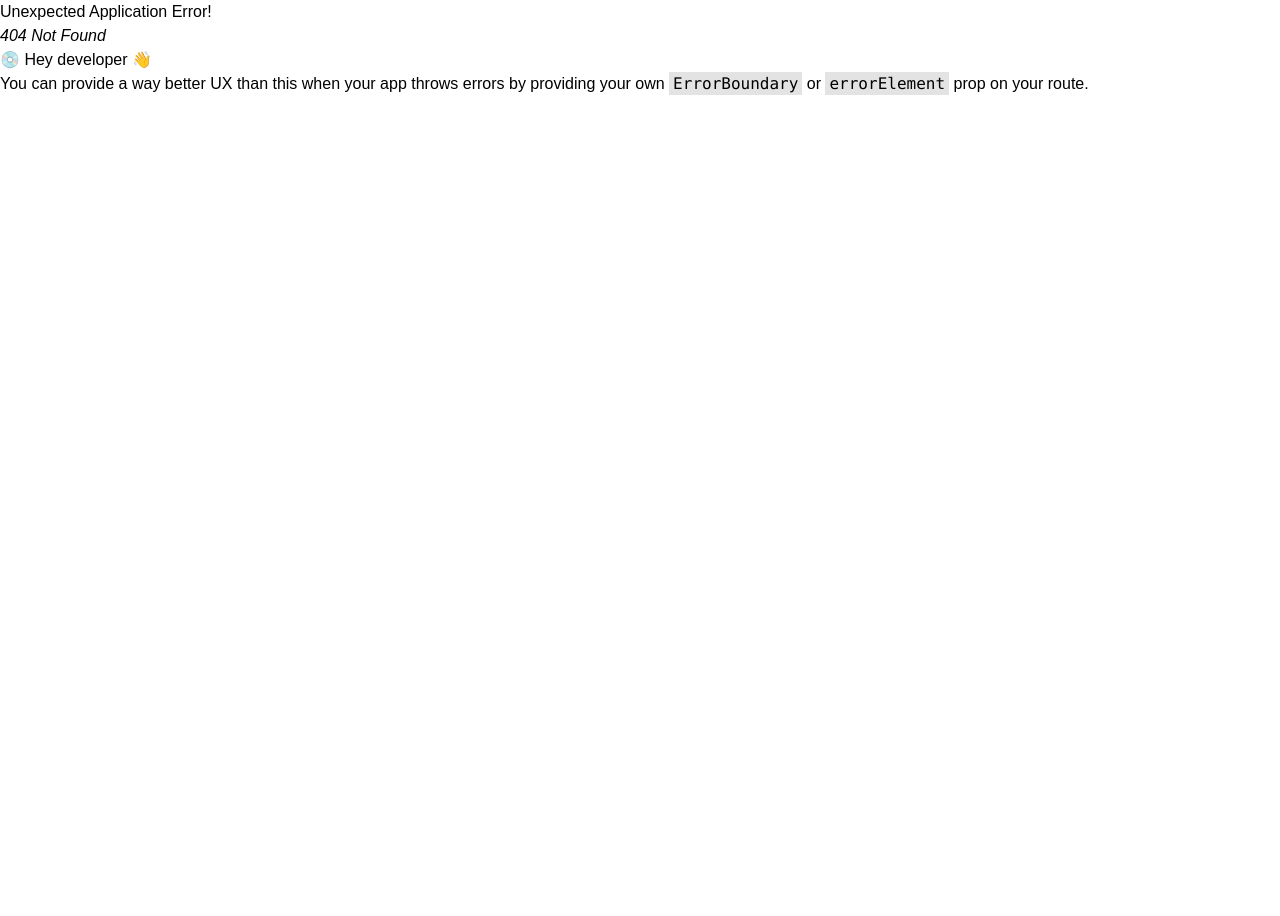
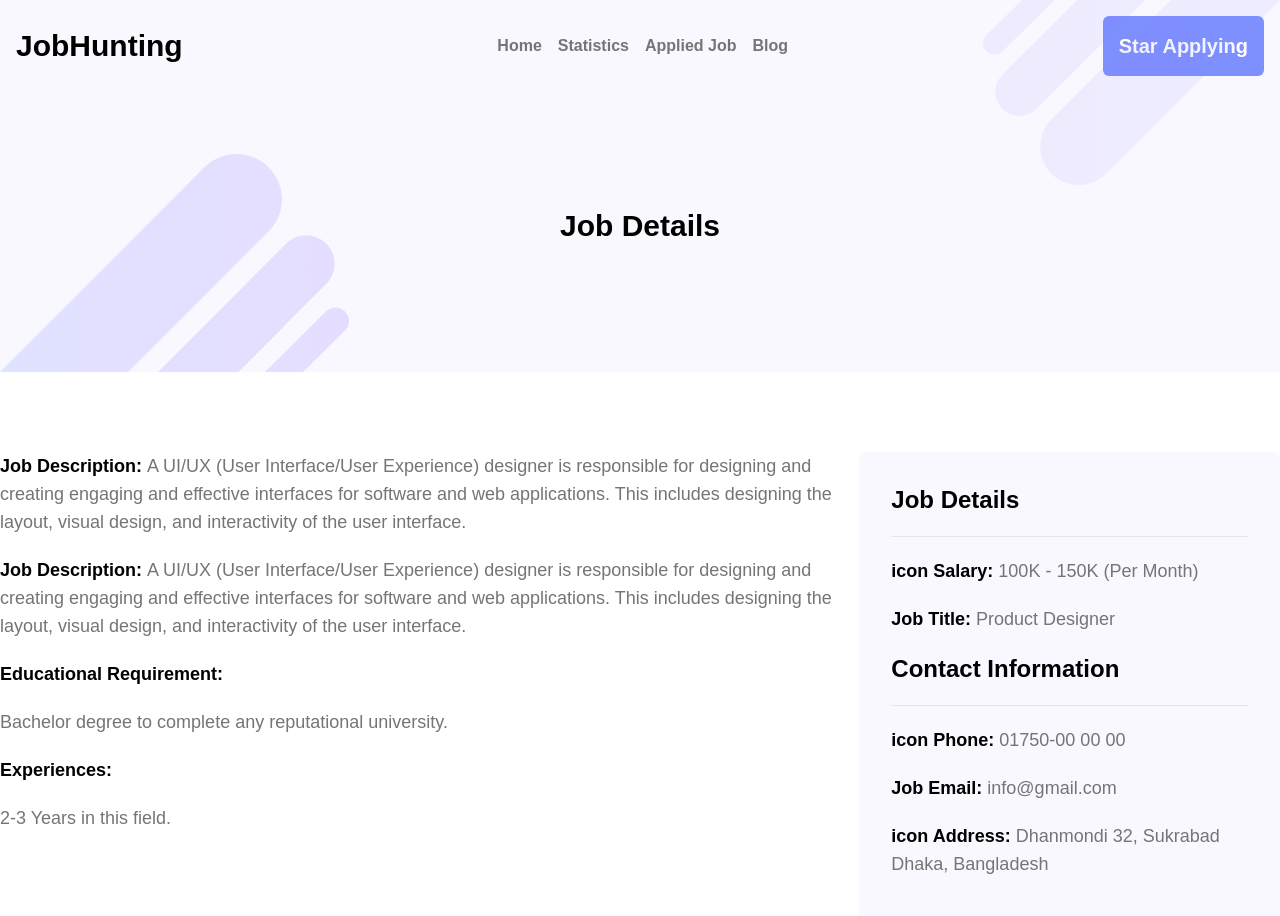
Before and after one commit to hafijurDia/job-hunting, a React (Vite) app: page /jobdetails in a window 1280 px wide. Before the commit this address had no page. Shown: the top 916 px of the page. Before the commit the page ends 800 px from the top, so only its background shows below. Built offline with nearby package versions, Linux system fonts and the light colour scheme.

Commit message:
job details and applied job two page done

```diff
--- a/src/components/AppliedJob/Applied-Job.jsx
+++ b/src/components/AppliedJob/Applied-Job.jsx
@@ -1,9 +1,87 @@
 import React from 'react'
+import Banner from '../Banner/Banner'
+import companyPic from "../../../public/images/company-icon/google-1-1 1.png"
+import Footer from '../Footer/Footer'
 
 export default function AppliedJob() {
   return (
-    <div>
-      <h2>Applied job</h2>
-    </div>
+    <>
+      <Banner></Banner>
+      <section className='pt-20'>
+        <div className="container mx-auto">
+            <div className="md:flex justify-center items-center gap-5 border rounded-lg p-10 mb-10">
+                <div className="basis-2/12">
+                  <div className='h-full'>
+                  <img src={companyPic} alt="" />
+                  </div>
+
+                </div>
+                <div className="basis-10/12 ">
+                    <div className="md:flex justify-between items-center">
+                    <div>
+                    <h5 className="text-2xl font-bold mb-2 text-[#474747]">
+              Technical Database Engineer
+            </h5>
+            <p className="text-xl font-semibold text-[#757575]">Google LLC</p>
+            <ul className="list-none my-6">
+              <li className="text-base border border-blue-300 p-2 text-center rounded w-2/12 font-bold active inline mr-5">
+                Remote
+              </li>
+              <li className="text-base border border-blue-300 p-2 text-center rounded w-2/12 font-bold active inline mr-5">
+                Full Time
+              </li>
+            </ul>
+            <p className="text-xl font-semibold text-[#757575]">
+              <span>Icon: Dhaka, Bangladesh</span>{" "}
+              <span>Icon: Salary: 100K - 150K</span>
+            </p>
+                    </div>
+                    <div>
+                    <button className="bg-gradient-to-r bg-[#7E90FE] bg-[#7450d5] text-white px-4 p-4 rounded-md hover:bg-blue-600 text-xl font-bold">
+              Star Applying
+            </button>
+                    </div>
+                    </div>
+                </div>
+            </div>
+            <div className="md:flex justify-center items-center gap-5 border rounded-lg p-10 mb-10">
+                <div className="basis-2/12">
+                  <div className='h-full'>
+                  <img src={companyPic} alt="" />
+                  </div>
+
+                </div>
+                <div className="basis-10/12 ">
+                    <div className="md:flex justify-between items-center">
+                    <div>
+                    <h5 className="text-2xl font-bold mb-2 text-[#474747]">
+              Technical Database Engineer
+            </h5>
+            <p className="text-xl font-semibold text-[#757575]">Google LLC</p>
+            <ul className="list-none my-6">
+              <li className="text-base border border-blue-300 p-2 text-center rounded w-2/12 font-bold active inline mr-5">
+                Remote
+              </li>
+              <li className="text-base border border-blue-300 p-2 text-center rounded w-2/12 font-bold active inline mr-5">
+                Full Time
+              </li>
+            </ul>
+            <p className="text-xl font-semibold text-[#757575]">
+              <span>Icon: Dhaka, Bangladesh</span>{" "}
+              <span>Icon: Salary: 100K - 150K</span>
+            </p>
+                    </div>
+                    <div>
+                    <button className="bg-gradient-to-r bg-[#7E90FE] bg-[#7450d5] text-white px-4 p-4 rounded-md hover:bg-blue-600 text-xl font-bold">
+              Star Applying
+            </button>
+                    </div>
+                    </div>
+                </div>
+            </div>
+        </div>
+    </section>
+    <Footer></Footer>
+    </>
   )
 }
--- /dev/null
+++ b/src/components/Banner/Banner.jsx
@@ -0,0 +1,22 @@
+import React from "react";
+import topAbsolute from "../../../public/images/subheader/3linetop.png";
+import bottomAbsolute from "../../../public/images/subheader/3linebottom.png";
+const Banner = () => {
+  return (
+
+    <section className="w-100 bg-[#f9f8ff] relative">
+      <h3 className="text-3xl pt-52 pb-32 text-center font-bold">
+        Job Details
+      </h3>
+      <img className="absolute top-0 right-0 z-10" src={topAbsolute} alt="" />
+      <img
+        className="absolute bottom-0 left-0 z-10"
+        src={bottomAbsolute}
+        alt=""
+      />
+    </section>
+
+  );
+};
+
+export default Banner;
--- a/src/components/Header/Header.jsx
+++ b/src/components/Header/Header.jsx
@@ -10,7 +10,7 @@ export default function Header() {
     setIsMobileMenuOpen(!isMobileMenuOpen);
   };
   return (
-    <section className="header-section fixed top-0 left-0 right-0 w-100 h-100 bg-[#f9f8ff]">
+    <section className="header-section fixed z-10 top-0 left-0 right-0 w-100 h-100 bg-[#f9f8ff]">
       <nav className="py-4 px-4">
         <div className="container mx-auto flex justify-between items-center">
           {/* Logo */}
--- /dev/null
+++ b/src/components/JobDetails/JobDetails.jsx
@@ -0,0 +1,90 @@
+import React from "react";
+import Footer from "../Footer/Footer";
+
+import Banner from "../Banner/Banner";
+
+const JobDetails = () => {
+  return (
+    <>
+     <Banner></Banner>
+      <section className="py-20">
+        <div className="container mx-auto md:flex flex-row gap-5">
+          <div className="basis-2/3">
+            <p className="text-lg text-[#757575] pb-5">
+              <span className="text-black font-bold">Job Description: </span>A
+              UI/UX (User Interface/User Experience) designer is responsible for
+              designing and creating engaging and effective interfaces for
+              software and web applications. This includes designing the layout,
+              visual design, and interactivity of the user interface.
+            </p>
+            <p className="text-lg text-[#757575] pb-5">
+              <span className="text-black font-bold">Job Description: </span>A
+              UI/UX (User Interface/User Experience) designer is responsible for
+              designing and creating engaging and effective interfaces for
+              software and web applications. This includes designing the layout,
+              visual design, and interactivity of the user interface.
+            </p>
+            <p className="text-lg text-[#757575] pb-5">
+              <span className="text-black font-bold">
+                Educational Requirement:{" "}
+              </span>
+            </p>
+            <p className="text-lg text-[#757575] pb-5">
+              Bachelor degree to complete any reputational university.
+            </p>
+            <p className="text-lg text-[#757575] pb-5">
+              <span className="text-black font-bold">Experiences: </span>
+            </p>
+            <p className="text-lg text-[#757575] pb-5">
+              2-3 Years in this field.
+            </p>
+          </div>
+          <div className="basis-1/3 bg-[#f9f8ff] rounded-lg p-8">
+            <div className="grid grid-cols-1 divide-y">
+              <div>
+                <p className="text-2xl text-[#757575] pb-5">
+                  <span className="text-black font-bold">Job Details</span>
+                </p>
+              </div>
+              <div className="pt-5">
+                <p className="text-lg text-[#757575] pb-5">
+                  <span className="text-black font-bold">icon Salary: </span>
+                  100K - 150K (Per Month)
+                </p>
+                <p className="text-lg text-[#757575] pb-5">
+                  <span className="text-black font-bold">Job Title: </span>{" "}
+                  Product Designer
+                </p>
+                <p className="text-lg text-[#757575] pb-5">
+                  <span className="text-2xl text-black font-bold">
+                    Contact Information
+                  </span>
+                </p>
+              </div>
+              <div className="pt-5">
+                <p className="text-lg text-[#757575] pb-5">
+                  <span className="text-black font-bold">icon Phone: </span>
+                  01750-00 00 00
+                </p>
+                <p className="text-lg text-[#757575] pb-5">
+                  <span className="text-black font-bold">Job Email: </span>{" "}
+                  info@gmail.com
+                </p>
+                <p className="text-lg text-[#757575] pb-5">
+                  <span className="text-black font-bold">icon Address: </span>
+                  Dhanmondi 32, Sukrabad Dhaka, Bangladesh
+                </p>
+              </div>
+            </div>
+            <button className="block w-full bg-gradient-to-r bg-[#7E90FE] bg-[#7450d5] text-white px-4 p-4 rounded-md hover:bg-blue-600 text-xl font-bold mt-5">
+              Star Applying
+            </button>
+          </div>
+        </div>
+      </section>
+      <Footer></Footer>
+    </>
+  );
+};
+
+export default JobDetails;
--- a/src/components/Layout/Main.jsx
+++ b/src/components/Layout/Main.jsx
@@ -4,9 +4,9 @@ import { Outlet } from 'react-router-dom'
 
 export default function Main() {
   return (
-    <div>
+    <>
       <Header></Header>
       <Outlet></Outlet>
-    </div>
+    </>
   )
 }
--- a/src/main.jsx
+++ b/src/main.jsx
@@ -10,6 +10,7 @@ import Statistic from './components/Statistics/Statistic';
 import Blog from './components/Blog/Blog';
 import AppliedJob from './components/AppliedJob/Applied-Job';
 import Main from './components/Layout/Main';
+import JobDetails from './components/JobDetails/JobDetails';
 
 const router = createBrowserRouter([
   {
@@ -32,6 +33,10 @@ const router = createBrowserRouter([
         path:"applied-job",
         element:<AppliedJob></AppliedJob>,
       },
+      {
+        path:"jobdetails",
+        element:<JobDetails></JobDetails>,
+      },
     ]
   },
 ]);
```
Also changed, not shown: public/images/subheader/3linebottom.png (added), public/images/subheader/3linetop.png (added).
